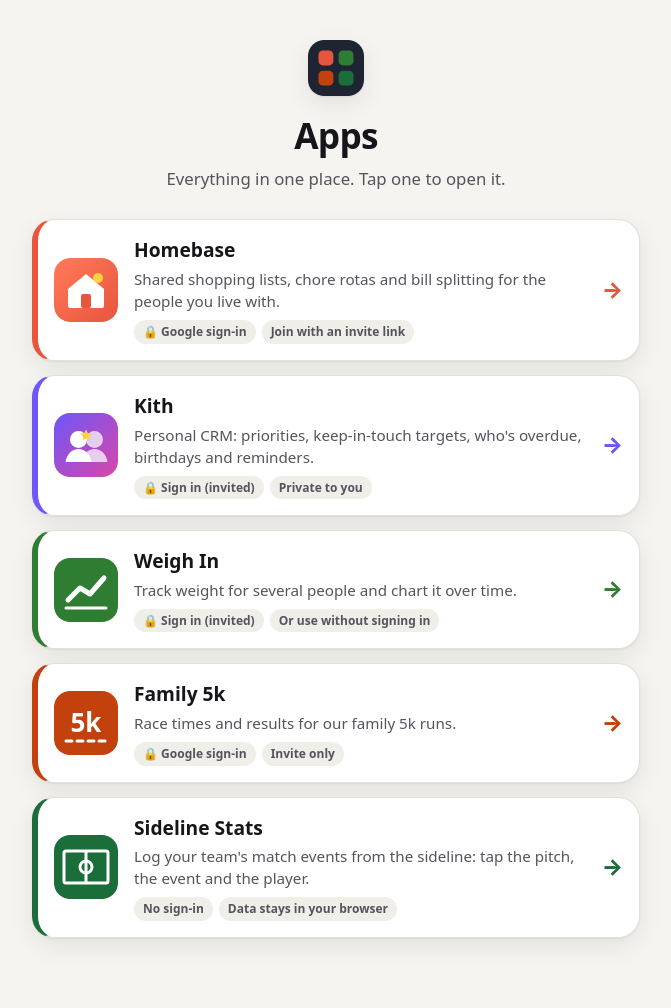
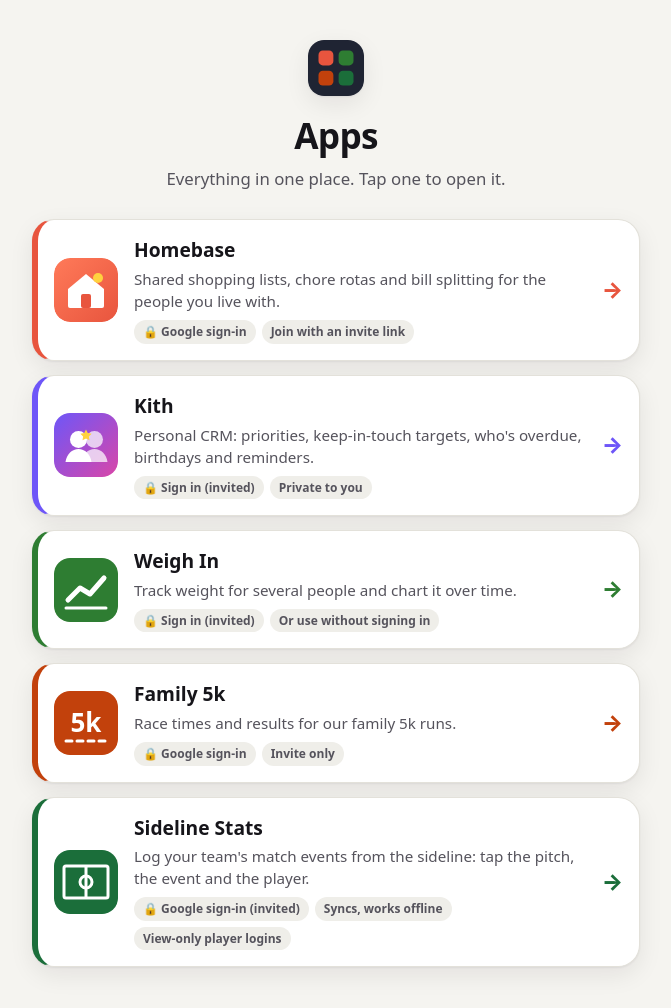
Before and after one commit to CaomhinDev/apps, a plain HTML site: page index.html in a window 1280 px wide. Shown: the whole page, without its empty margins (304-975 px from the left). Before the commit the page ends 986 px from the top, so only its background shows below. Drawn offline with Linux system fonts and the light colour scheme.

Commit message:
Sideline Stats now has Google sign-in, sync and view-only logins
Co-Authored-By: Claude Opus 5.5 <noreply@anthropic.com>

```diff
--- a/index.html
+++ b/index.html
@@ -71,7 +71,7 @@
           <span class="text">
             <strong>Sideline Stats</strong>
             <span class="desc">Log your team's match events from the sideline: tap the pitch, the event and the player.</span>
-            <span class="tags"><span class="tag">No sign-in</span><span class="tag">Data stays in your browser</span></span>
+            <span class="tags"><span class="tag">🔒 Google sign-in (invited)</span><span class="tag">Syncs, works offline</span><span class="tag">View-only player logins</span></span>
           </span>
           <span class="go" aria-hidden="true">→</span>
         </a>
```
